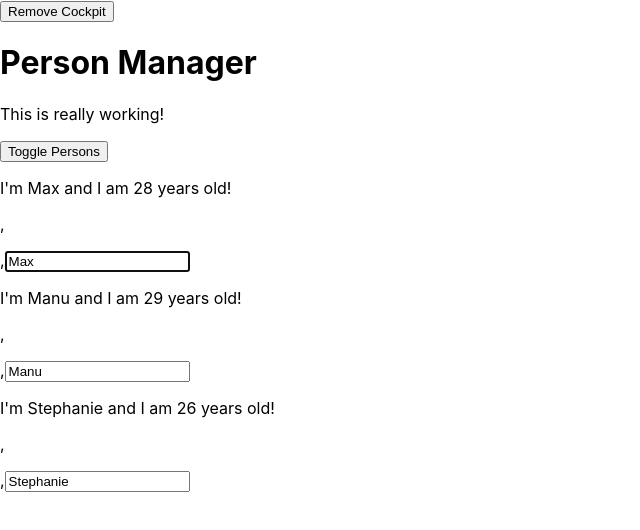
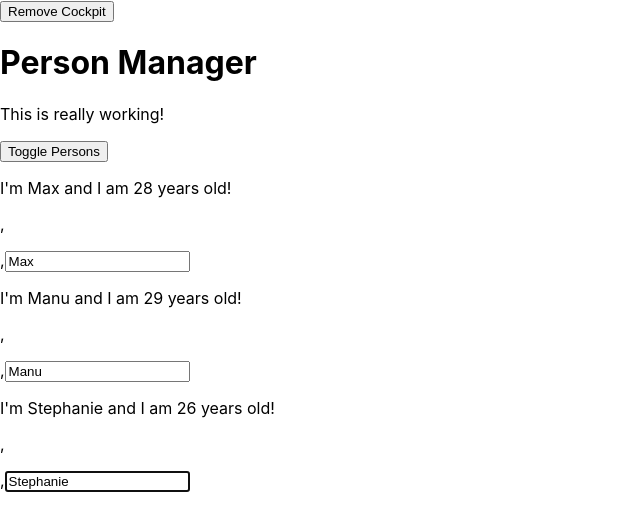
Before and after one commit to RdotSilva/React-Complete-Guide-Course, a React app: page / in a window 1280 px wide. Both pictures are taken after a click on the button "Toggle Persons". Shown: the top 530 px of the page, without its empty margins (0-640 px from the left). Built offline with nearby package versions, Linux system fonts and the light colour scheme.

Commit message:
Show first approach to using ref

```diff
--- a/src/components/Persons/Person/Person.js
+++ b/src/components/Persons/Person/Person.js
@@ -6,7 +6,7 @@ import classes from './Person.css';
 
 class Person extends Component {
 	componentDidMount() {
-		document.querySelector('input').focus();
+		this.inputElement.focus();
 	}
 	render() {
 		console.log('[Person.js] rendering...');
@@ -18,6 +18,9 @@ class Person extends Component {
 				,<p key="i2">{this.props.children}</p>,
 				<input
 					key="i3"
+					ref={inputEl => {
+						this.inputElement = inputEl;
+					}}
 					type="text"
 					onChange={this.props.changed}
 					value={this.props.name}
```
